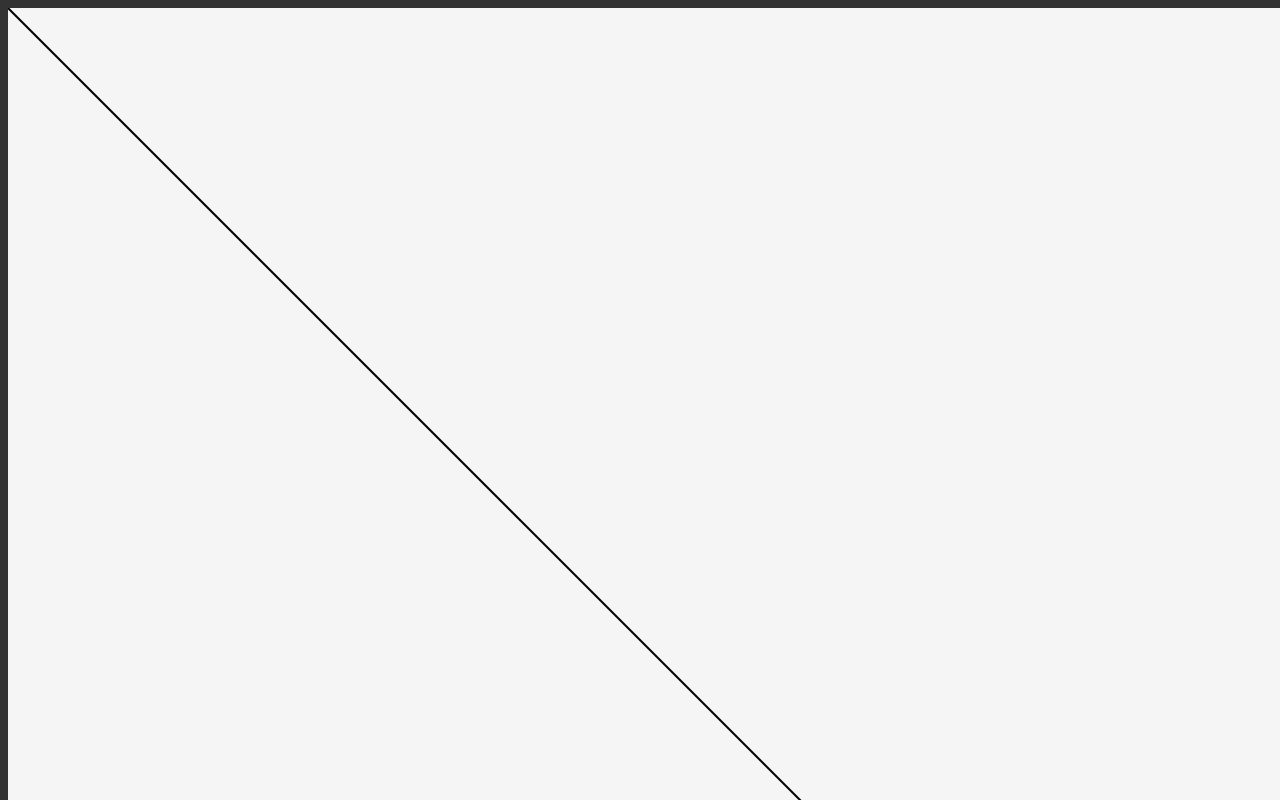
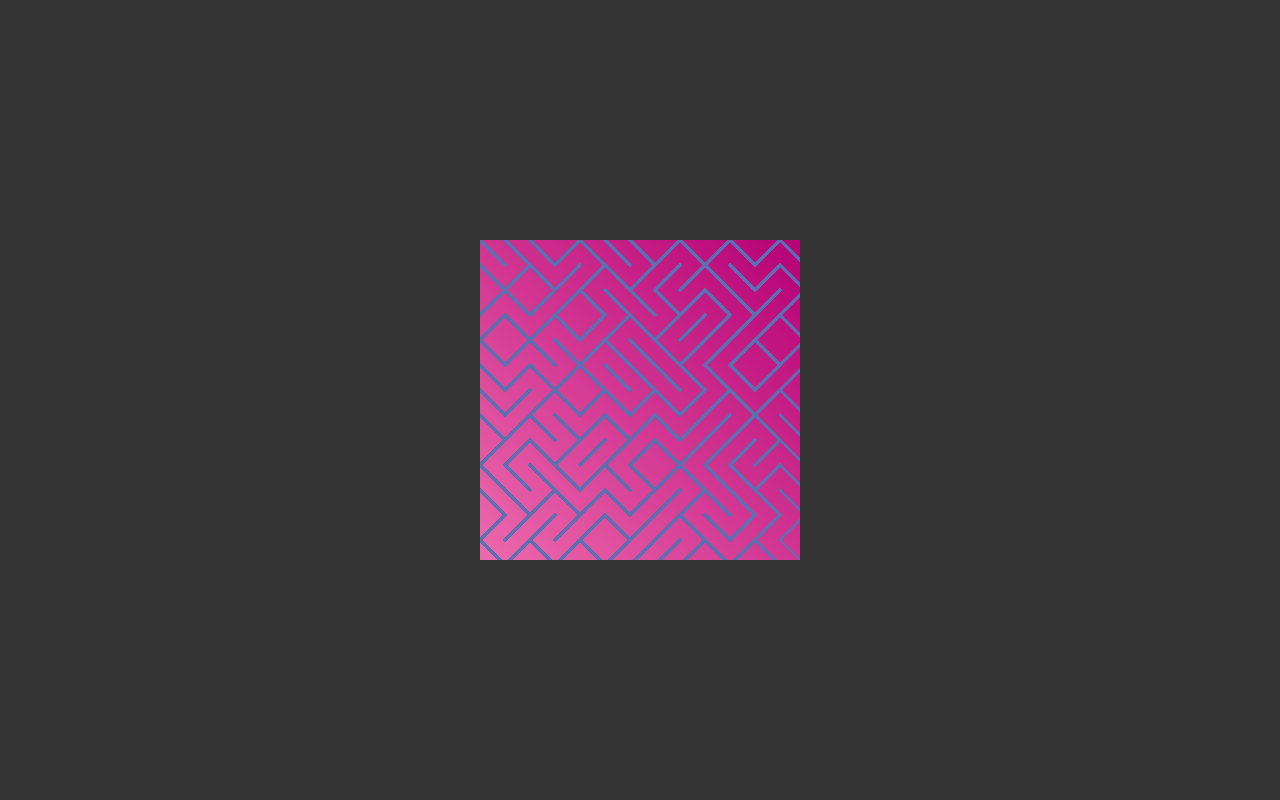
Before and after one commit to ajr-zimmer/super-umbrella, a website built with Parcel: page index.html in a window 1280 px wide. Shown: the top 800 px of the page. Built offline with nearby package versions, Linux system fonts and the light colour scheme.

Commit message:
[master] made some art

```diff
--- a/index.html
+++ b/index.html
@@ -5,7 +5,9 @@
 </head>
 
 <body>
-  <canvas id="portal"></canvas>
+  <div class="container">
+    <canvas id="portal"></canvas>
+  </div>
   <script src="./index.js"></script>
 </body>
 
--- a/index.js
+++ b/index.js
@@ -3,8 +3,9 @@ console.log('Hello World! 🌎');
 let canvas = document.getElementById('portal');
 let context = canvas.getContext('2d');
 
-let innerWidth = window.innerWidth;
-let devicePixelRatio = window.devicePixelRatio;
+// const innerWidth = window.innerWidth;
+const innerWidth = 320;
+const devicePixelRatio = window.devicePixelRatio;
 canvas.width = innerWidth * devicePixelRatio;
 canvas.height = innerWidth * devicePixelRatio;
 context.scale(devicePixelRatio, devicePixelRatio);
@@ -12,13 +13,30 @@ context.scale(devicePixelRatio, devicePixelRatio);
 context.lineCap = 'square';
 context.lineWidth = 2;
 
-let manifest = { canvas, context, innerWidth, devicePixelRatio };
+const manifest = { canvas, context, innerWidth, devicePixelRatio };
 console.log('Manifest:', manifest);
 
 const draw = (x, y, width, height) => {
-  context.moveTo(x, y);
-  context.lineTo(x + width, y + height);
+  const leftToRight = Math.random() >= 0.5;
+
+  if (leftToRight) {
+    context.moveTo(x, y);
+    context.lineTo(x + width, y + height);
+  } else {
+    context.moveTo(x + width, y);
+    context.lineTo(x, y + height);
+  }
+
+  context.strokeStyle = '#5C72B0';
   context.stroke();
 };
 
-draw(0, 0, innerWidth, innerWidth);
+const step = 25;
+
+for (let x = 0; x < innerWidth; x += step) {
+  for (let y = 0; y < innerWidth; y += step) {
+    draw(x, y, step, step);
+  }
+}
+
+// draw(0, 0, innerWidth, innerWidth);
--- a/main.css
+++ b/main.css
@@ -3,5 +3,15 @@ body {
 }
 
 #portal {
-  background-color: #f5f5f5;
+  background-image: linear-gradient(45deg, #ED69AC, #B50076);
+  display: block;
+  margin: 0 auto;
 }
+
+.container {
+  width: 640px;
+  position: absolute;
+  top: 50%;
+  left: 50%;
+  transform: translate(-50%, -50%);
+}
```
